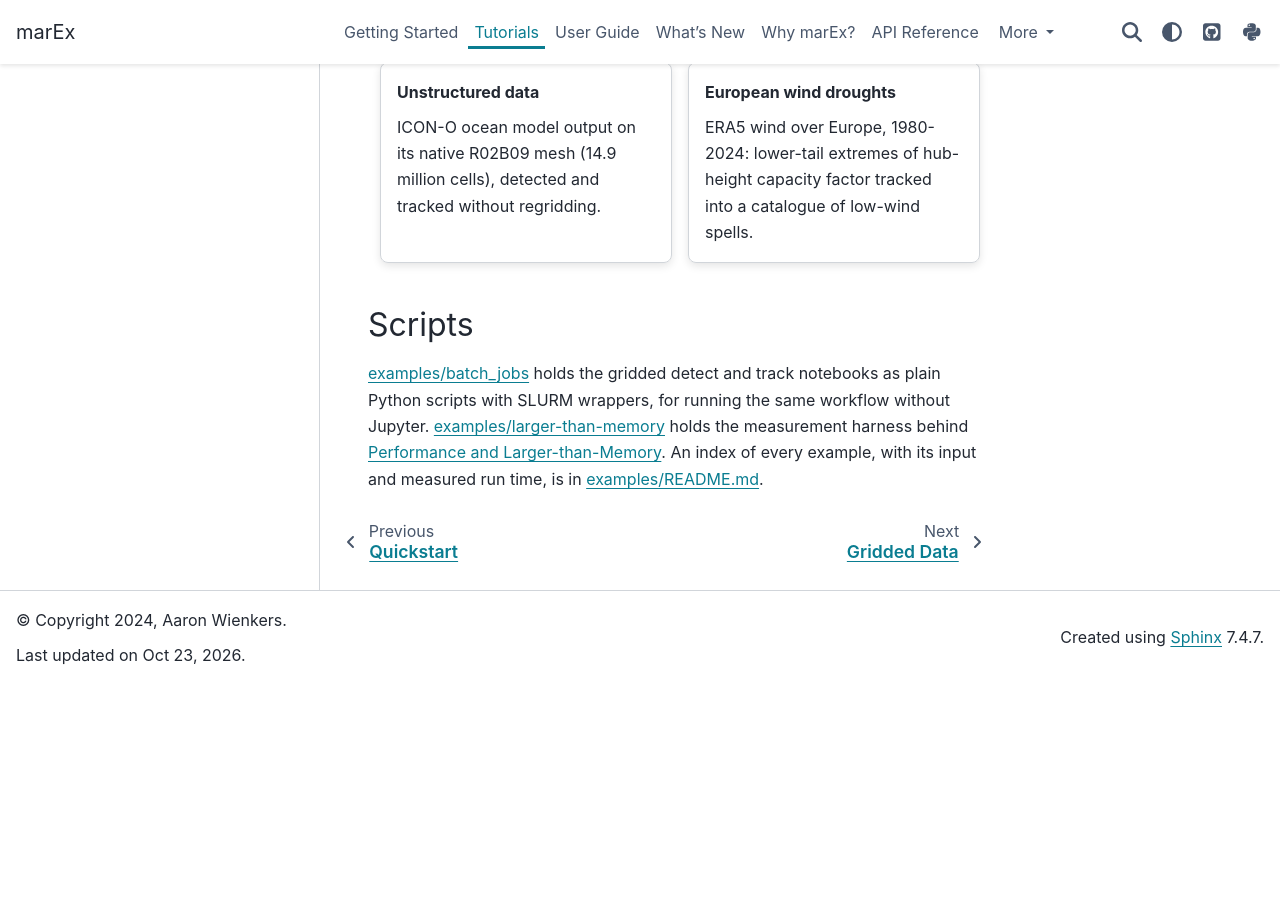
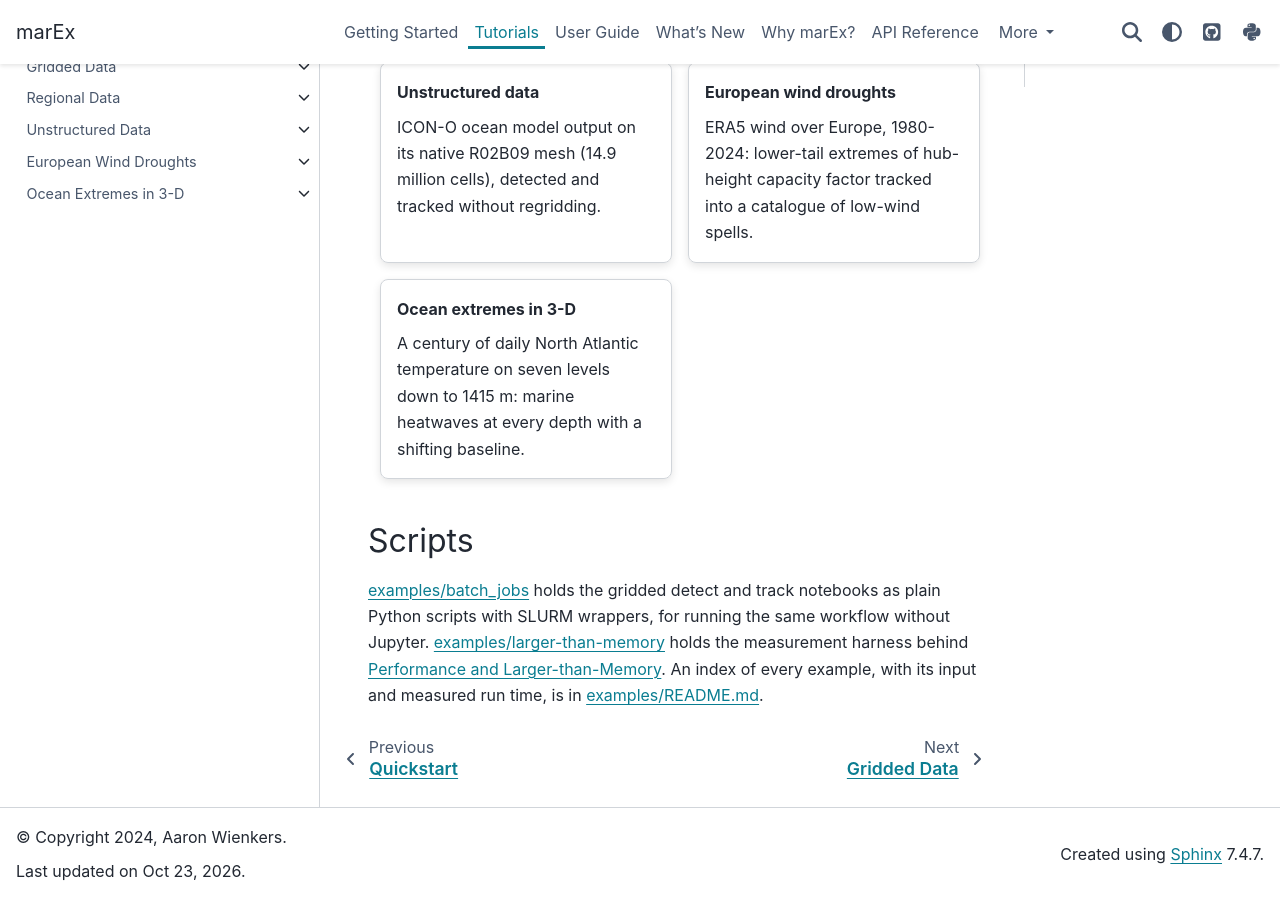
Before and after one commit to wienkers/marEx, a Sphinx documentation site: the page built from docs/tutorials/index.rst, in a window 1280 px wide and 900 px high, scrolled down 683 px. Built offline with Sphinx 7.4.7 and the PyData theme 0.15.4, drawn with Linux system fonts in a browser that asks for light colours; pages that are not in the unit, such as notebooks, are missing from menus; before the commit the page ends 1367 px from its top, so only the background shows below that.

```diff
--- a/docs/conf.py
+++ b/docs/conf.py
@@ -29,6 +29,7 @@ TUTORIAL_DIRS = {
     "regional": "regional",
     "unstructured": "unstructured",
     "applications": "applications",
+    "3d": "3d",
 }
 
 
--- a/docs/guide/dimensions_and_time.rst
+++ b/docs/guide/dimensions_and_time.rst
@@ -117,7 +117,10 @@ independently. No mapping entry is needed.
   share a chunk. ``dask_chunks`` sets the time chunk only.
 * Both the tracker and ``plotX`` accept a 2-D field per timestep. Select a level with
   ``isel`` (or loop over levels) before tracking or plotting. They raise an error that says
-  so otherwise.
+  so otherwise. ``multi_plot(config, col="lev")`` draws one panel per level.
+
+The :doc:`../tutorials/3d` tutorial runs this on a century of daily ocean temperature on seven
+levels.
 
 ``dask_chunks`` defaults to ``{"time": 25}`` and only its time entry is used. An integer is a
 number of timesteps. ``"auto"`` is Dask's byte budget (the ``array.chunk-size`` setting).
--- a/docs/tutorials/index.rst
+++ b/docs/tutorials/index.rst
@@ -45,6 +45,13 @@ a few grid-specific arguments change.
       ERA5 wind over Europe, 1980-2024: lower-tail extremes of hub-height
       capacity factor tracked into a catalogue of low-wind spells.
 
+   .. grid-item-card:: Ocean extremes in 3-D
+      :link: 3d
+      :link-type: doc
+
+      A century of daily North Atlantic temperature on seven levels down to
+      1415 m: marine heatwaves at every depth with a shifting baseline.
+
 Scripts
 =======
 
```
Also changed, not shown: other parts of docs/tutorials/index.rst (+1 -0 lines), CHANGELOG.md (+1 -0 lines), docs/tutorials/3d.rst (added, +15 -0 lines), examples/README.md, 4 other files.
